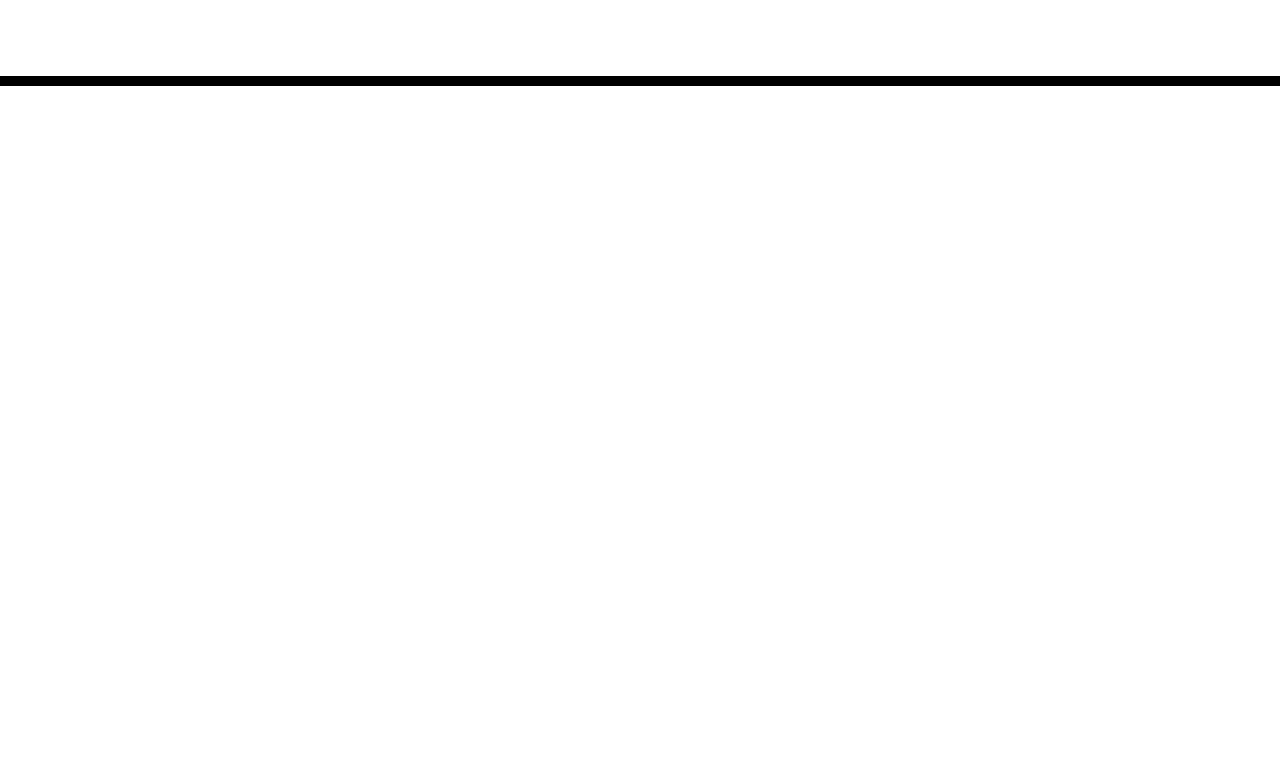
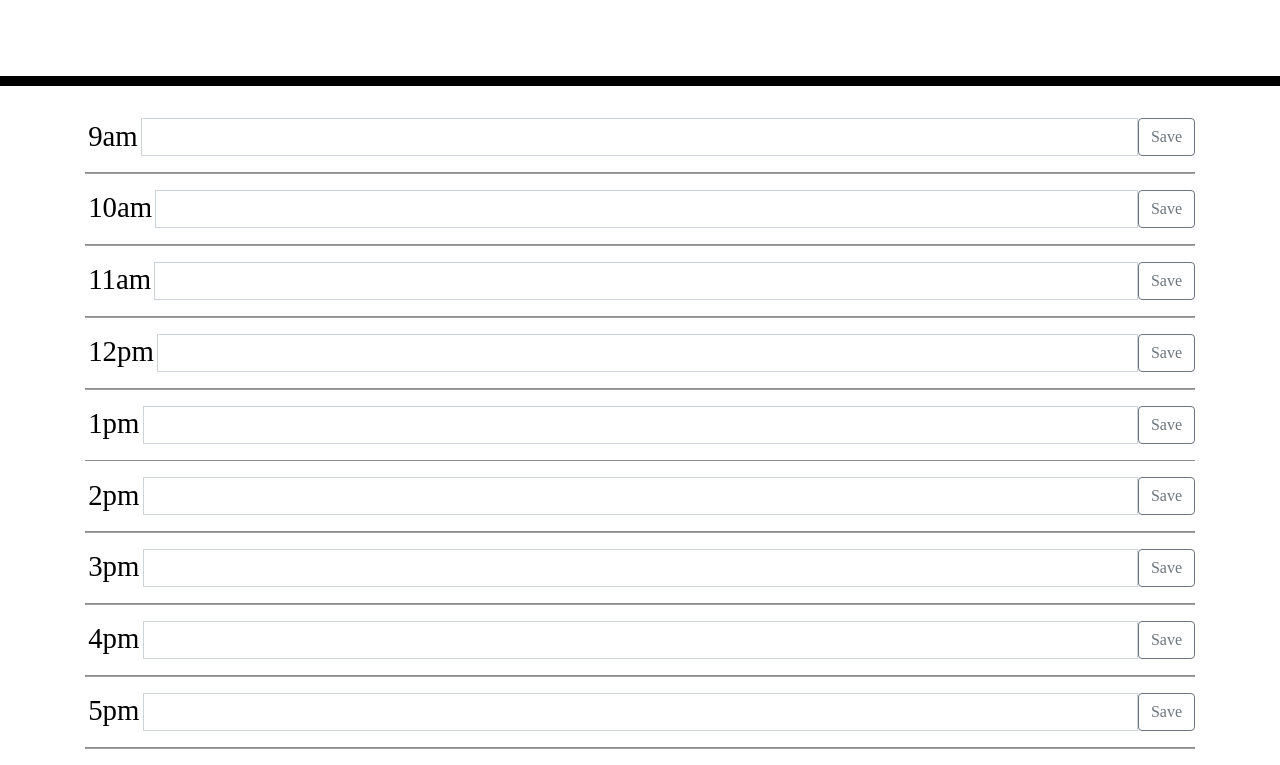
Before and after one commit to jaycee808/daily-planner, a plain HTML site: page index.html in a window 1280 px wide. Shown: the part 182-947 px from the top of the page. Before the commit the page ends 800 px from the top, so only its background shows below. Drawn offline with nearby package versions, Linux system fonts and the light colour scheme.

Commit message:
updated HTML with time-blocks

```diff
--- a/assests/css/style.css
+++ b/assests/css/style.css
@@ -1,5 +1,5 @@
 body {
-  font-family: 'Open Sans', sans-serif;
+  font-family: 'Playfair Display', serif;
   font-size: 16px;
   line-height: 1;
 }
@@ -34,12 +34,14 @@ textarea {
   white-space: pre-wrap;
   height: 80px;
   border-top: 1px solid white;
+
 }
 
 .hour {
   background-color: #ffffff;
   color: #000000;
-  border-top: 1px dashed #000000;
+  font-size: 1.8rem;
+  margin: 0.2rem;
 }
 
 .past {
@@ -69,3 +71,8 @@ textarea {
   font-size: 20px;
   transition: all 0.3s ease-in-out;
 }
+
+hr {
+  background-color: rgb(158, 158, 158);
+  height: 0.8px;
+}
--- a/index.html
+++ b/index.html
@@ -29,7 +29,71 @@
       <p id="currentDay" class="lead"></p>
     </header>
     <div class="container">
-      <!-- Timeblocks go here -->
+
+      <!-- Timeblocks -->
+      <!-- 9am -->
+      <div class="input-group mb-3">
+        <p class="hour">9am</p>
+        <input type="text" class="form-control" placeholder="" aria-label="Recipient's username" aria-describedby="button-addon2">
+        <button class="btn btn-outline-secondary" type="button" id="button-addon2" class="saveBtn">Save</button>
+      </div>
+      <hr>
+      <!-- 10am -->
+      <div class="input-group mb-3">
+        <p class="hour">10am</p>
+        <input type="text" class="form-control" placeholder="" aria-label="Recipient's username" aria-describedby="button-addon2">
+        <button class="btn btn-outline-secondary" type="button" id="button-addon2" class="saveBtn">Save</button>
+      </div>
+      <hr>
+      <!-- 11am -->
+      <div class="input-group mb-3">
+        <p class="hour">11am</p>
+        <input type="text" class="form-control" placeholder="" aria-label="Recipient's username" aria-describedby="button-addon2">
+        <button class="btn btn-outline-secondary" type="button" id="button-addon2" class="saveBtn">Save</button>
+      </div>
+      <hr>
+      <!-- 12pm -->
+      <div class="input-group mb-3">
+        <p class="hour">12pm</p>
+        <input type="text" class="form-control" placeholder="" aria-label="Recipient's username" aria-describedby="button-addon2">
+        <button class="btn btn-outline-secondary" type="button" id="button-addon2" class="saveBtn">Save</button>
+      </div>
+      <hr>
+      <!-- 1pm -->
+      <div class="input-group mb-3">
+        <p class="hour">1pm</p>
+        <input type="text" class="form-control" placeholder="" aria-label="Recipient's username" aria-describedby="button-addon2">
+        <button class="btn btn-outline-secondary" type="button" id="button-addon2" class="saveBtn">Save</button>
+      </div>
+      <hr>
+      <!-- 2pm -->
+      <div class="input-group mb-3">
+        <p class="hour">2pm</p>
+        <input type="text" class="form-control" placeholder="" aria-label="Recipient's username" aria-describedby="button-addon2">
+        <button class="btn btn-outline-secondary" type="button" id="button-addon2" class="saveBtn">Save</button>
+      </div>
+      <hr>
+      <!-- 3pm -->
+      <div class="input-group mb-3">
+        <p class="hour">3pm</p>
+        <input type="text" class="form-control" placeholder="" aria-label="Recipient's username" aria-describedby="button-addon2">
+        <button class="btn btn-outline-secondary" type="button" id="button-addon2" class="saveBtn">Save</button>
+      </div>
+      <hr>
+      <!-- 4pm -->
+      <div class="input-group mb-3">
+        <p class="hour">4pm</p>
+        <input type="text" class="form-control" placeholder="" aria-label="Recipient's username" aria-describedby="button-addon2">
+        <button class="btn btn-outline-secondary" type="button" id="button-addon2" class="saveBtn">Save</button>
+      </div>
+      <hr>
+      <!-- 5pm -->
+      <div class="input-group mb-3">
+        <p class="hour">5pm</p>
+        <input type="text" class="form-control" placeholder="" aria-label="Recipient's username" aria-describedby="button-addon2">
+        <button class="btn btn-outline-secondary" type="button" id="button-addon2" class="saveBtn">Save</button>
+      </div>
+      <hr>
     </div>
     <script src="https://cdnjs.cloudflare.com/ajax/libs/jquery/3.2.1/jquery.min.js"></script>
     <script src="https://cdnjs.cloudflare.com/ajax/libs/moment.js/2.24.0/moment.min.js"></script>
```
